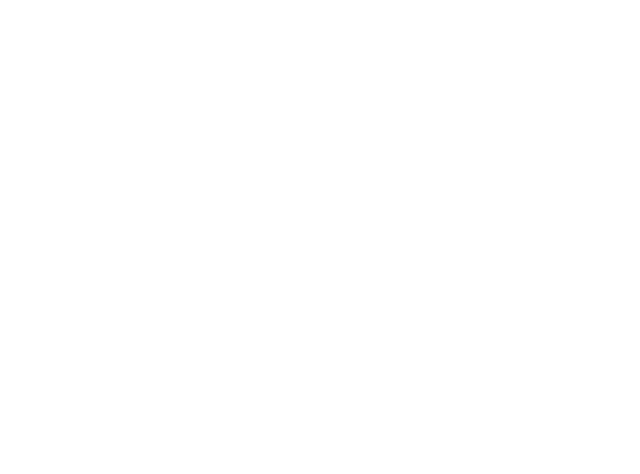
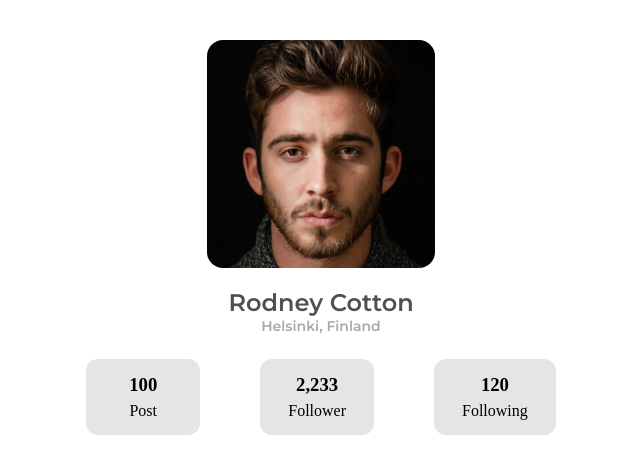
Before and after one commit to omegatanvir/responsive-challenge-two, a plain HTML site: page index.html in a window 1280 px wide. Shown: the whole page, without its empty margins (319-959 px from the left). Drawn offline with Linux system fonts and the light colour scheme.

Commit message:
Profile Info Added

```diff
--- a/assets/css/style.css
+++ b/assets/css/style.css
@@ -0,0 +1,66 @@
+/* font  */
+@import url('https://fonts.googleapis.com/css2?family=Montserrat:wght@500;600;700&display=swap');
+/* common style */
+*{
+    margin: 0px;
+    padding: 0px;
+}
+
+.container{
+    max-width: 1140px;
+    margin: auto;
+}
+/* =============== */
+/* profile style */
+/* =============== */
+.profile{
+    display: flex;
+    flex-direction: column;
+    align-items: center;
+}
+
+.profile img{
+    border-radius: 16px;
+    width: 20%;
+    margin: 40px 0px 20px 0px;
+}
+
+.profile h3{
+    color: #4E5150;
+    font-family: Montserrat;
+    font-size: 24px;
+    font-weight: 600;
+}
+
+.profile p{
+    color: #A9A9A9;
+    font-family: Montserrat;
+    font-size: 14px;
+    font-weight: 600;
+}
+
+/* Profile Info */
+.profile-info{
+    display: flex;
+    justify-content: center;
+    align-items: center;
+    gap: 60px;
+    margin-top: 24px;
+}
+
+.profile-info h3,
+.profile-info p{
+    text-align: center;
+    padding: 3px;
+}
+
+.post{
+    border-radius: 12px;
+    background: #E5E5E5;
+    padding: 12px 40px;
+}
+.follower, .following{
+    border-radius: 12px;
+    background: #E5E5E5;
+    padding: 12px 25px;
+}
--- a/index.html
+++ b/index.html
@@ -7,7 +7,31 @@
     <link rel="stylesheet" href="./assets/css/style.css">
 </head>
 <body>
-    <header></header>
+    <header>
+<!-- profile -->
+        <div class="container">
+            <div class="profile">
+                <img src="./assets/img/profilePhoto.png" alt="Rodney Cotton">
+                <h3>Rodney Cotton</h3>
+                <p>Helsinki, Finland</p>
+            </div>
+<!-- Profile Info -->
+            <div class="profile-info">
+                <div class="post">
+                    <h3>100</h3>
+                    <p>Post</p>
+                </div>
+                <div class="follower">
+                    <h3>2,233</h3>
+                    <p>Follower</p>
+                </div>
+                <div class="following">
+                    <h3>120</h3>
+                    <p>Following</p>
+                </div>
+            </div>
+        </div>
+    </header>
     <main>
 
     </main>
```
